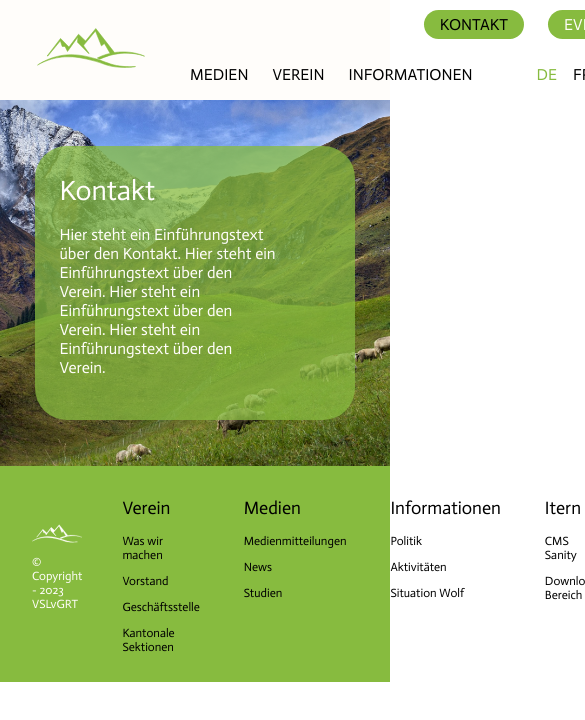
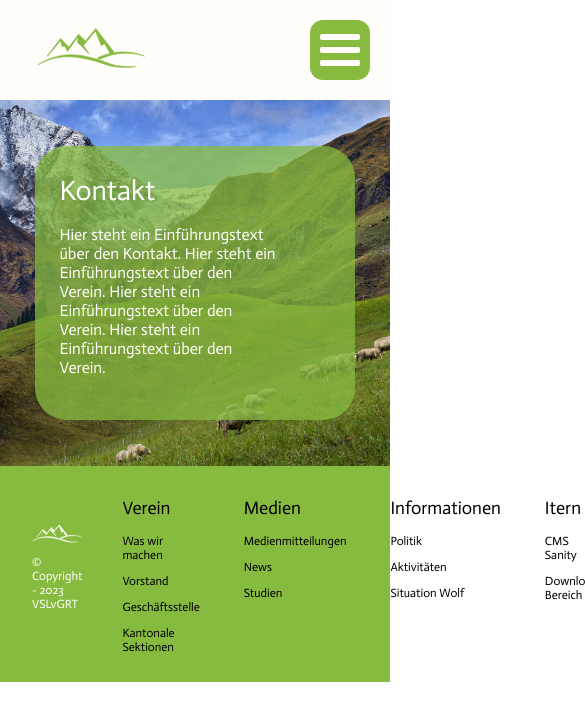
Before and after one commit to Joelk97/lr-grt, a Next.js app: page /kontakt in a window 390 px wide. Shown: the top 720 px of the page, 585 px wide, since content can reach past the window. Built offline with nearby package versions, Linux system fonts and the light colour scheme.

Commit message:
burger icon and nav

```diff
--- /dev/null
+++ b/components/BurgerIcon.jsx
@@ -0,0 +1,72 @@
+import styles from "../styles/BurgerIcon.module.css";
+import { useState } from "react";
+
+const BurgerIcon = () => {
+  const [clicked, setClicked] = useState(false);
+  return (
+    <svg
+      className={styles.burgerIcon}
+      onClick={() => setClicked(!clicked)}
+      width="100"
+      height="100"
+      viewBox="0 0 100 100"
+      fill="none"
+      xmlns="http://www.w3.org/2000/svg"
+    >
+      {console.log(clicked)}
+      <g className={clicked ? styles.icon : ""}>
+        <rect width="100" height="100" fill="#FFFDFA" />
+        <rect
+          className={styles.bkgRect}
+          x="20"
+          y="20"
+          width="60"
+          height="60"
+          rx="13"
+          fill="#87BB3F"
+        />
+        <rect
+          className={
+            clicked
+              ? [styles.firstBar, styles.clicked].join(" ")
+              : styles.firstBar
+          }
+          x="30"
+          y="34"
+          width="40"
+          height="6"
+          rx="2"
+          fill="#FFFDFA"
+        />
+
+        <rect
+          className={
+            clicked
+              ? [styles.secondBar, styles.clicked].join(" ")
+              : styles.secondBar
+          }
+          x="30"
+          y="47"
+          width="40"
+          height="6"
+          rx="2"
+          fill="#FFFDFA"
+        />
+        <rect
+          className={
+            clicked
+              ? [styles.thirdBar, styles.clicked].join(" ")
+              : styles.thirdBar
+          }
+          x="30"
+          y="60"
+          width="40"
+          height="6"
+          rx="2"
+          fill="#FFFDFA"
+        />
+      </g>
+    </svg>
+  );
+};
+export default BurgerIcon;
--- a/components/Header.jsx
+++ b/components/Header.jsx
@@ -4,22 +4,38 @@ import { useRouter } from "next/router";
 import logoWhite from "../public/img/logoGreen.svg";
 import Image from "next/legacy/image";
 import Link from "next/link";
+import burgerMenuClosed from "../public/icons/burgerMenuClosed.svg";
+import { useState } from "react";
+import BurgerIcon from "../components/BurgerIcon";
 
 const Header = (props) => {
   const { locale, locales, asPath } = useRouter();
-
+  const [menuOpen, setMenuOpen] = useState(false);
   return (
     <header className={styles.header}>
+      <div className={styles.logoImage}>
+        <Link href={`/`}>
+          <Image alt="Logo" src={logoWhite} />
+        </Link>
+      </div>
+      <div
+        onClick={() => setMenuOpen(!menuOpen)}
+        className={styles.burgerMenuClosed}
+      >
+        <BurgerIcon />
+      </div>
       {headerComp.headerComponents
         .filter((l) => l.locale === locale)
         .map((component, i) => {
           return (
-            <div key={i} className={styles.container}>
-              <div className={styles.logoImage}>
-                <Link href={`/`}>
-                  <Image alt="Logo" src={logoWhite} />
-                </Link>
-              </div>
+            <div
+              key={i}
+              className={
+                menuOpen
+                  ? [styles.container, styles.active].join(" ")
+                  : [styles.container]
+              }
+            >
               <ul className={`${styles.primaryNav} ${styles.navElements}`}>
                 <li>
                   <Link
@@ -49,7 +65,14 @@ const Header = (props) => {
                 </li>
               </ul>
               <ul className={`${styles.secondaryNav} ${styles.navElements}`}>
-                <li><Link href="/kontakt" className={props.kontakt?styles.selectedKontakt:""}>{component.contact}</Link></li>
+                <li>
+                  <Link
+                    href="/kontakt"
+                    className={props.kontakt ? styles.selectedKontakt : ""}
+                  >
+                    {component.contact}
+                  </Link>
+                </li>
                 <li>{component.events}</li>
               </ul>
               <ul className={`${styles.languages} ${styles.navElements}`}>
--- /dev/null
+++ b/styles/BurgerIcon.module.css
@@ -0,0 +1,27 @@
+.icon .firstBar {
+  transform-origin: 10% 50%;
+  transition: transform 0.8s;
+}
+.firstBar {
+  transition: all 0.8s;
+}
+.thirdBar {
+  transition: all 0.8s;
+}
+.icon .firstBar {
+  transform: rotate(45deg);
+}
+.icon .thirdBar {
+  transform-origin: 10% 50%;
+  transition: transform 0.8s;
+}
+.icon .thirdBar {
+  transform: rotate(-45deg);
+}
+.secondBar {
+  opacity: 1;
+  transition: opacity 0.8s;
+}
+.icon .secondBar {
+  opacity: 0;
+}
--- a/styles/Header.module.css
+++ b/styles/Header.module.css
@@ -1,17 +1,20 @@
 .header {
+  background-color: #fffdfa;
   position: sticky;
   top: 0;
   width: 100%;
   height: 100px;
   font-size: 16px;
   z-index: 1000;
+  display: grid;
+  grid-template-columns: 180px auto;
 }
 .container {
   height: 100%;
   width: 100%;
   background-color: #fffdfa;
   display: grid;
-  grid-template-columns: 180px auto auto;
+  grid-template-columns: auto auto;
   grid-template-rows: 1fr 1fr;
 }
 
@@ -26,8 +29,6 @@
 }
 .logoImage {
   width: fit-content;
-  grid-row: 1/3;
-  grid-column: 1/2;
   align-self: center;
   justify-self: center;
   padding: 5px;
@@ -37,8 +38,10 @@
   cursor: pointer;
 }
 .primaryNav {
+  margin: 0;
   grid-row: 2/3;
-  grid-column: 2/3;
+  grid-column: 1/2;
+  align-items: center;
 }
 .primaryNav li {
   color: #000000;
@@ -51,7 +54,7 @@
   padding: 0;
   margin: 0;
   grid-row: 1/2;
-  grid-column: 3/4;
+  grid-column: 2/3;
   justify-self: flex-end;
   align-self: center;
   margin-right: 2rem;
@@ -67,9 +70,11 @@
 }
 .languages {
   grid-row: 2/3;
-  grid-column: 3/4;
+  grid-column: 2/3;
   justify-self: flex-end;
   align-self: center;
+  margin: 0;
+  align-items: center;
   margin-right: 3.5rem;
 }
 .languages li {
@@ -93,21 +98,73 @@
 .selectedKontakt {
   color: #000000;
 }
-
+.burgerMenuClosed {
+  display: none;
+}
 @media screen and (max-width: 890px) {
   .navElements li {
     font-size: 16px;
   }
   .container {
-    grid-template-columns: 150px auto auto;
+    grid-template-columns: auto auto;
+  }
+  .header {
+    grid-template-columns: 150px auto;
   }
 }
 @media screen and (max-width: 760px) {
   .secondaryNav {
-    grid-column: 2/4;
+    grid-column: 1/3;
     margin-right: 1rem;
   }
   .languages {
     margin-right: 2.5rem;
   }
 }
+@media screen and (max-width: 730px) {
+  .container {
+    position: absolute;
+    height: 400px;
+    width: 80vw;
+    right: 0;
+    top: -1000%;
+    border-bottom-left-radius: 2rem;
+    background-color: #fffdfa;
+    display: flex;
+    flex-direction: column;
+    align-items: center;
+    gap: 2rem;
+    justify-content: center;
+    z-index: -1;
+    transition: top 1s;
+    overflow-x: hidden;
+  }
+  .primaryNav {
+    display: flex;
+    flex-direction: column;
+    align-items: center;
+    gap: 1rem;
+    padding: 0;
+    margin: 0;
+  }
+  .secondaryNav {
+    display: flex;
+    flex-direction: column;
+    gap: 1rem;
+    align-items: center;
+    padding: 0;
+    margin: 0;
+  }
+
+  .burgerMenuClosed {
+    display: block;
+    position: absolute;
+    width: 100px;
+    height: 100px;
+    top: 0;
+    right: 0;
+  }
+  .active {
+    top: 0;
+  }
+}
```
Also changed, not shown: public/icons/burgerMenuClosed.svg (added).
